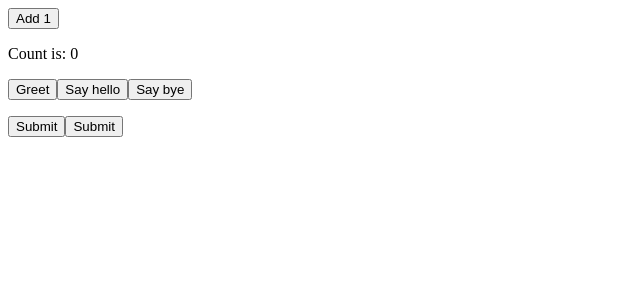
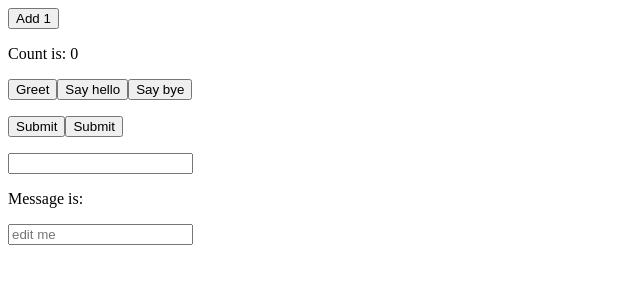
Before and after one commit to peterfk/vue-tut, a Vue app: page / in a window 1280 px wide. Shown: the top 300 px of the page, without its empty margins (0-640 px from the left). Built offline with nearby package versions, Linux system fonts and the light colour scheme.

Commit message:
Add text input and bind it to message2 ref.

```diff
--- a/src/App.vue
+++ b/src/App.vue
@@ -25,6 +25,8 @@ function warn(message, event) {
     alert(message)
 }
 
+const message2 = ref('')
+
 </script>
 
 <template>
@@ -47,5 +49,10 @@ function warn(message, event) {
     <button @click="(event) => warn('Form cannot be submitted yet.', event)">
         Submit
     </button>
+    <p></p>
+    <input v-model="text">
+
+    <p>Message is: {{ message2 }}</p>
+    <input v-model="message2" placeholder="edit me" />
 
 </template>
```
